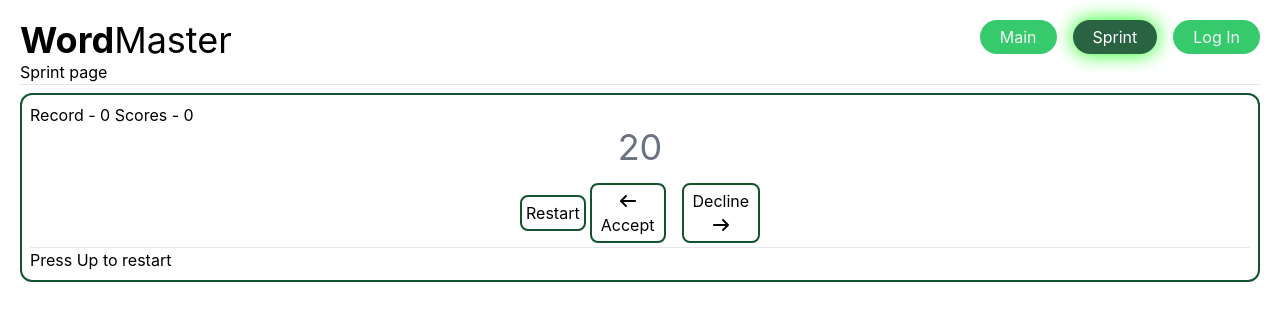
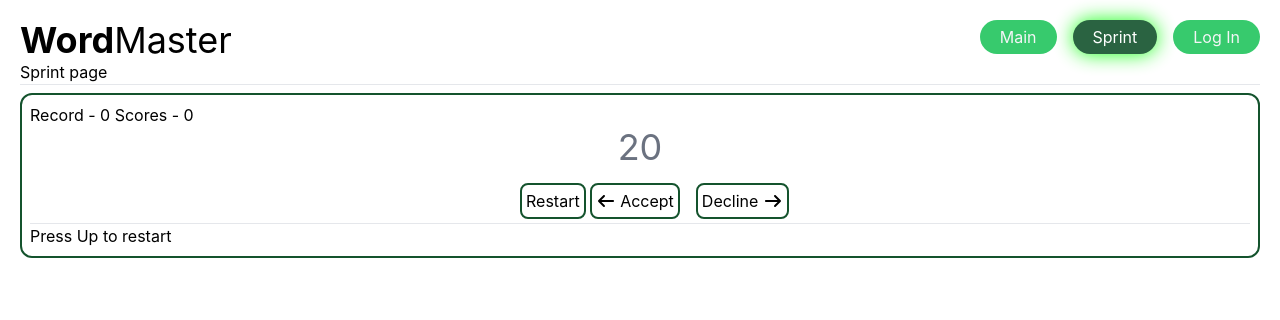
Before and after one commit to shv12/en-vocab-frontend, a React (Vite) app: page /sprint in a window 1280 px wide. Shown: the top 320 px of the page. Built offline with nearby package versions, Linux system fonts and the light colour scheme; no server answers.

Commit message:
added nowrap to sprint buttons

```diff
--- a/src/App.css
+++ b/src/App.css
@@ -39,7 +39,7 @@
 }
 
 .btn-sprint {
-  @apply border-2 border-green-900 hover:bg-green-300 rounded-lg p-1;
+  @apply border-2 border-green-900 hover:bg-green-300 rounded-lg p-1 whitespace-nowrap;
 }
 
 .section-title {
```
